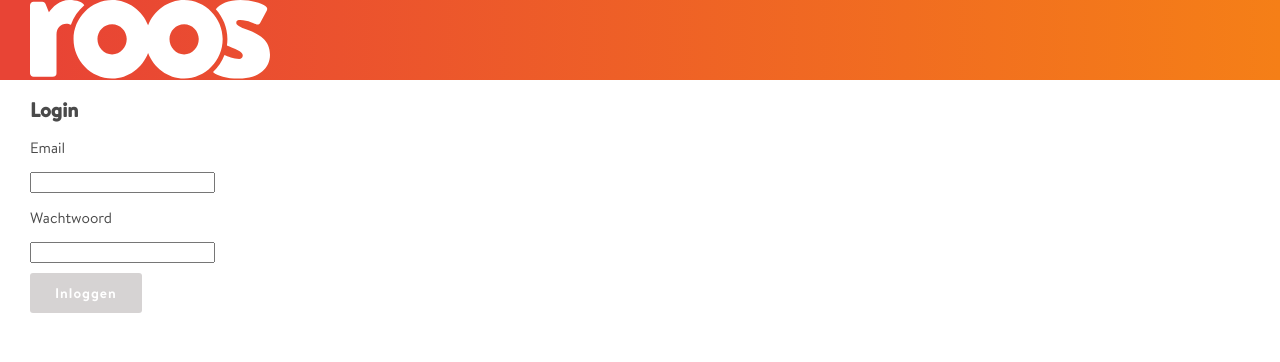
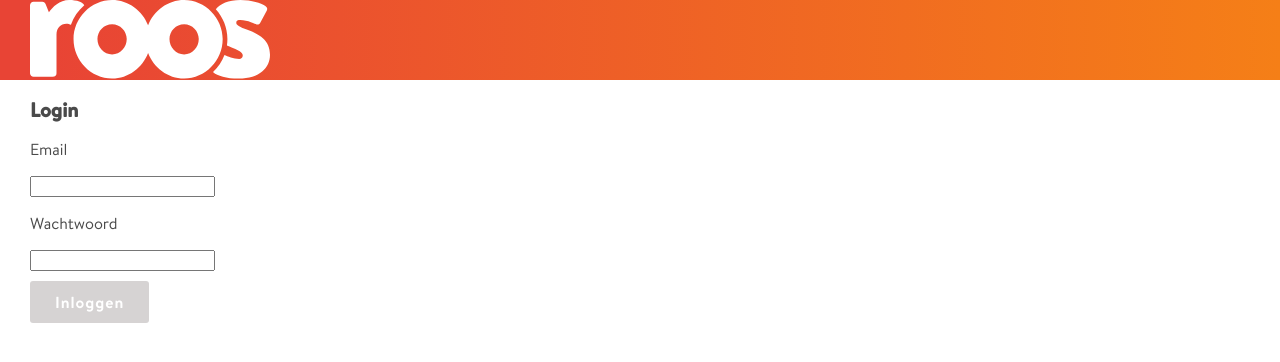
Before and after one commit to Reinoptland/upload-app, a React (Create React App) app in the folder client/: page /login in a window 1280 px wide. Shown: the top 362 px of the page. Built offline with nearby package versions, Linux system fonts and the light colour scheme.

Commit message:
font-size 16px min

```diff
--- a/client/src/css/button.css
+++ b/client/src/css/button.css
@@ -9,7 +9,7 @@
     margin-top: 10px;
     padding: 10px 25px;
     border-radius: 3px;
-    font-size: 14px;
+    font-size: 16px;
     background: linear-gradient(0.25turn,#e84435, #f57f17);
     color: white;
     border: none;
--- a/client/src/css/index.css
+++ b/client/src/css/index.css
@@ -39,7 +39,7 @@ a {
 
 p, li {
   font-family: 'BrandonText-Regular';
-  font-size: 0.9375em;
+  font-size: 1em;
   color: #4A4A4A;
 }
 
```
